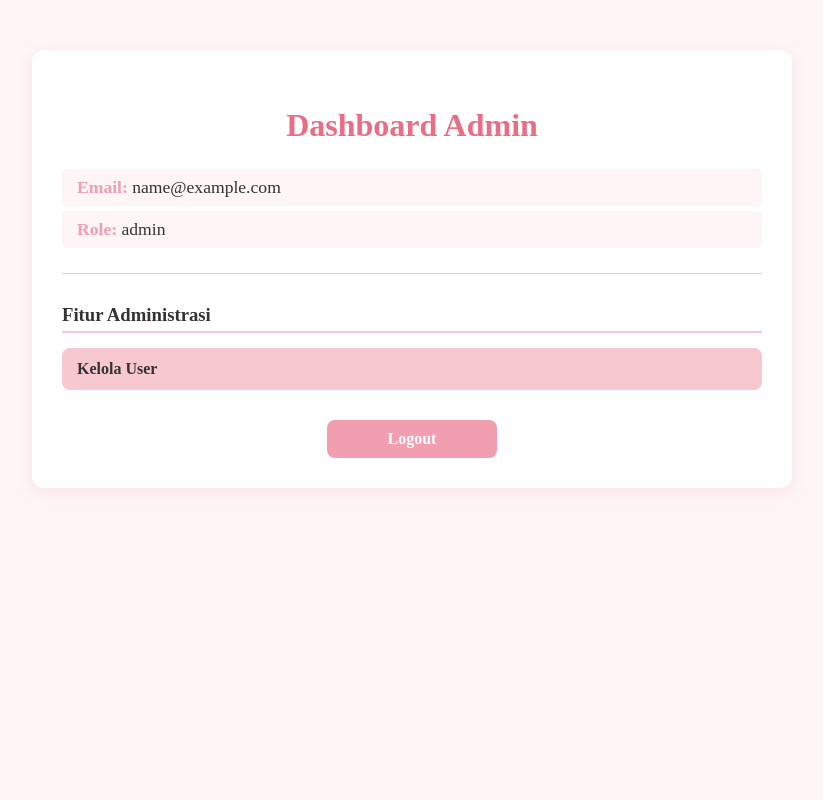
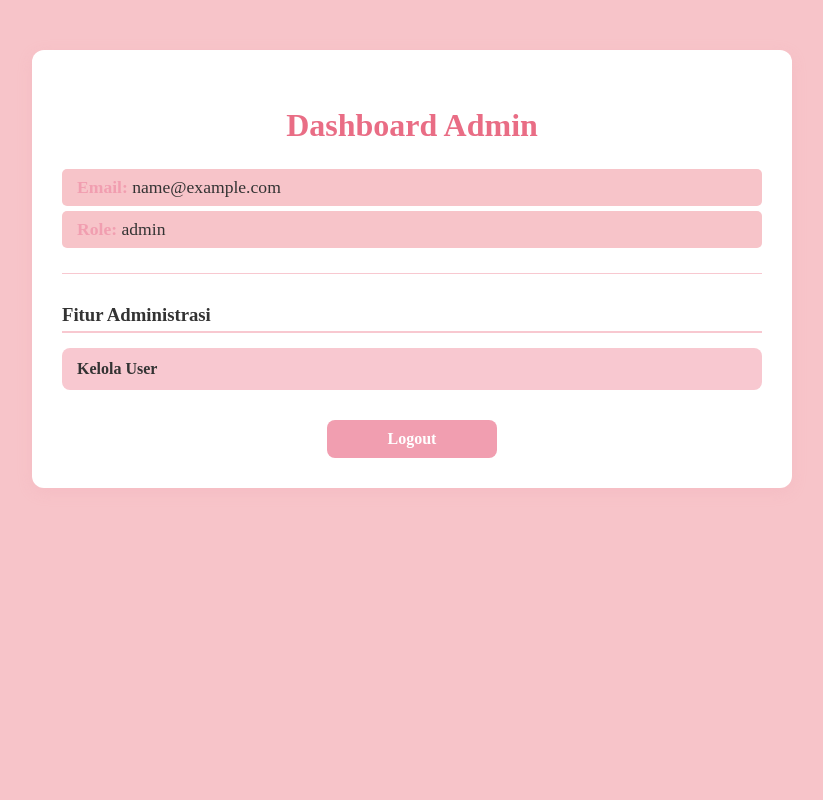
Before and after one commit to qanairen-cell/uas-ksi, a Flask app: page /dashboard in a window 1280 px wide. Shown: the whole page, without its empty margins (228-1051 px from the left). Run offline with Flask 3, Linux system fonts and the light colour scheme; the visitor is signed in with stand-in values (Sample User, id 1).

Commit message:
Update admin.css

```diff
--- a/static/css/admin.css
+++ b/static/css/admin.css
@@ -2,7 +2,7 @@
 
 /* Warna pink soft yang konsisten */
 :root {
-    --soft-pink-bg: #fdf5f6;
+    --soft-pink-bg: #f7c4c9;
     --light-pink: #f8c8d0;
     --medium-pink: #f19eb0;
     --dark-pink: #e96d85;
```
